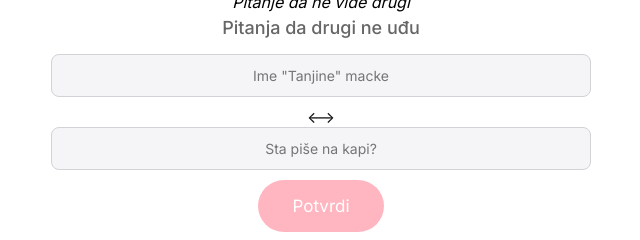
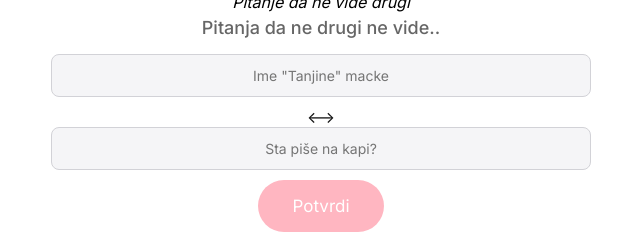
Before and after one commit to leonstrakos/date, a website: page public/index.html in a window 1280 px wide. Shown: the full height of the page, 319-959 px from the left. Drawn offline with Linux system fonts and the light colour scheme.

Commit message:
Update index.html

```diff
--- a/public/index.html
+++ b/public/index.html
@@ -85,7 +85,7 @@ margin-botton: 200px;
 </p>
 
 <p class="description" style="font-weight: 500; margin-bottom: 10px;">
-  Pitanja da drugi ne uđu
+  Pitanja da ne drugi ne vide..
 </p>
 
  <!--> <input type="text" id="secInput2" placeholder='Ime "Tanjine" macke' autocomplete="off" style="width: 100%; padding: 12px; border-radius: 8px; border: 1px solid #d2d2d7; background: #f5f5f7; font-family: inherit; font-size: 14px; outline: none; margin-bottom: 10px;">
```
